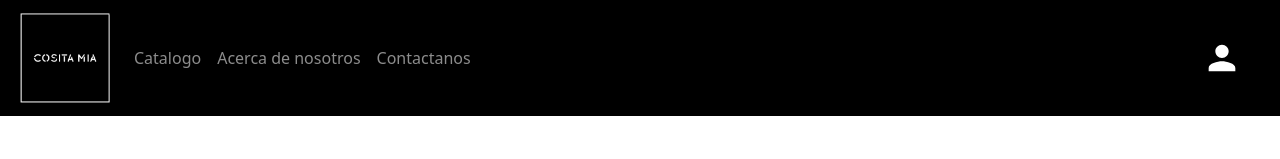
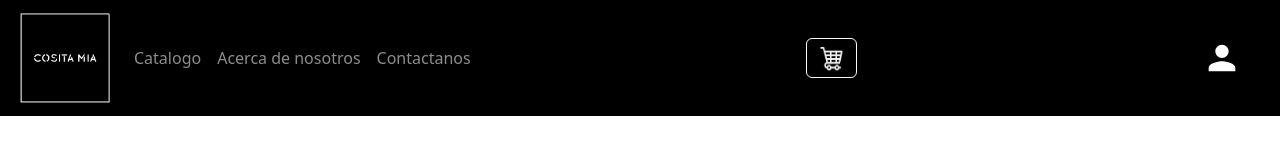
Before and after one commit to Jskenpo/Cositamia, a React app in the folder ReactApp/: page /catalogo in a window 1280 px wide. Shown: the top 159 px of the page. Built offline with nearby package versions, Linux system fonts and the light colour scheme.

Commit message:
nueva pagina de carrito creada

```diff
--- a/ReactApp/src/components/App.js
+++ b/ReactApp/src/components/App.js
@@ -4,6 +4,7 @@ import Catalogo from './catalogo/catalogo';
 import Home from './home/home.js';
 import Acerca from './acerca/acerca.js';
 import Contacto from './contacto/contacto.js'; // Importa el componente Contacto desde su archivo correspondiente
+import Carrito from './carrito/carrito.js'; // Importa el componente Carrito desde su archivo correspondiente
 
 import { Routes, Route, Link } from 'react-router-dom';
 
@@ -17,6 +18,7 @@ class App extends React.Component {
           <Route path="/catalogo" element={<Catalogo />} />
           <Route path="/acerca" element={<Acerca />} />
           <Route path="/contacto" element={<Contacto />} /> {/* Ruta para el componente Contacto */}
+          <Route path="/carrito" element={<Carrito />} /> {/* Ruta para el componente Carrito */}
         </Routes>
       </div>
     );
--- a/ReactApp/src/components/NavBar/NavBar.js
+++ b/ReactApp/src/components/NavBar/NavBar.js
@@ -6,6 +6,8 @@ import { Link, useLocation } from 'react-router-dom';
 import Login from '../Login/Login.js';
 
 import Logo from '../../assets/imas/cositamiaLogo.png'
+
+import CarritoButton from '../carritoButton/carritoButton.js';
 
 function NavBar() {
   const [active, setActive] = useState('');
@@ -56,6 +58,9 @@ function NavBar() {
                 Contactanos
               </Link>
             </div>
+            <div id = 'carritoButton'>
+              <CarritoButton />
+            </div>
             <div id='login'>
               <Login />
             </div>
--- a/ReactApp/src/components/carritoButton/CarritoButton.css
+++ b/ReactApp/src/components/carritoButton/CarritoButton.css
@@ -0,0 +1,4 @@
+#carrito{
+    height: 25px;
+    width: 25px;
+}
--- a/ReactApp/src/components/carritoButton/carritoButton.js
+++ b/ReactApp/src/components/carritoButton/carritoButton.js
@@ -0,0 +1,17 @@
+import React from "react";
+import {Link} from 'react-router-dom';
+import Button from 'react-bootstrap/Button';
+import './carritoButton.css';
+import Cart from '../../assets/imas/cart.jpg';
+
+function CarritoButton() {
+    return (
+        <div id='carritoButton'>
+            <Link to="/carrito">
+                <Button variant="outline-light"><img id='carrito' src={Cart}/></Button>
+            </Link>
+        </div>
+    );
+}
+
+export default CarritoButton;
```
